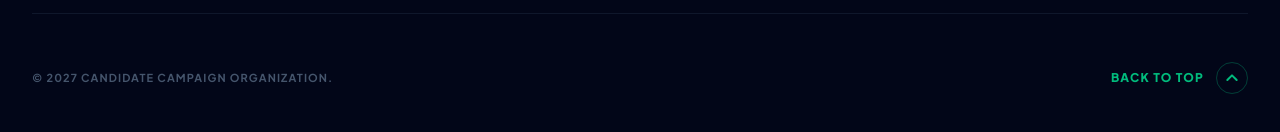
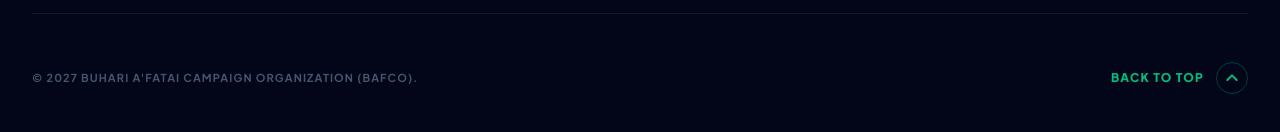
Before and after one commit to kayteedberserker/govsite, a Next.js app: page / in a window 1280 px wide. Shown: the part 5500-5632 px from the top of the page. Built offline with nearby package versions, Linux system fonts and the light colour scheme; no server answers; the database is empty.

Commit message:
UPDATED FOOTER TEXT

```diff
--- a/app/components/Footer.jsx
+++ b/app/components/Footer.jsx
@@ -103,7 +103,7 @@ export default function Footer() {
         {/* ================= BOTTOM BAR ================= */}
         <div className="pt-12 border-t border-slate-900 flex flex-col md:flex-row justify-between items-center gap-6">
           <p className="text-[11px] font-bold text-slate-600 tracking-widest uppercase text-center md:text-left">
-            &copy; 2027 Candidate Campaign Organization.
+            &copy; 2027 BUHARI A'FATAI Campaign Organization (BAFCO).
           </p>
           <button
             onClick={() => window.scrollTo({ top: 0, behavior: 'smooth' })}
```
